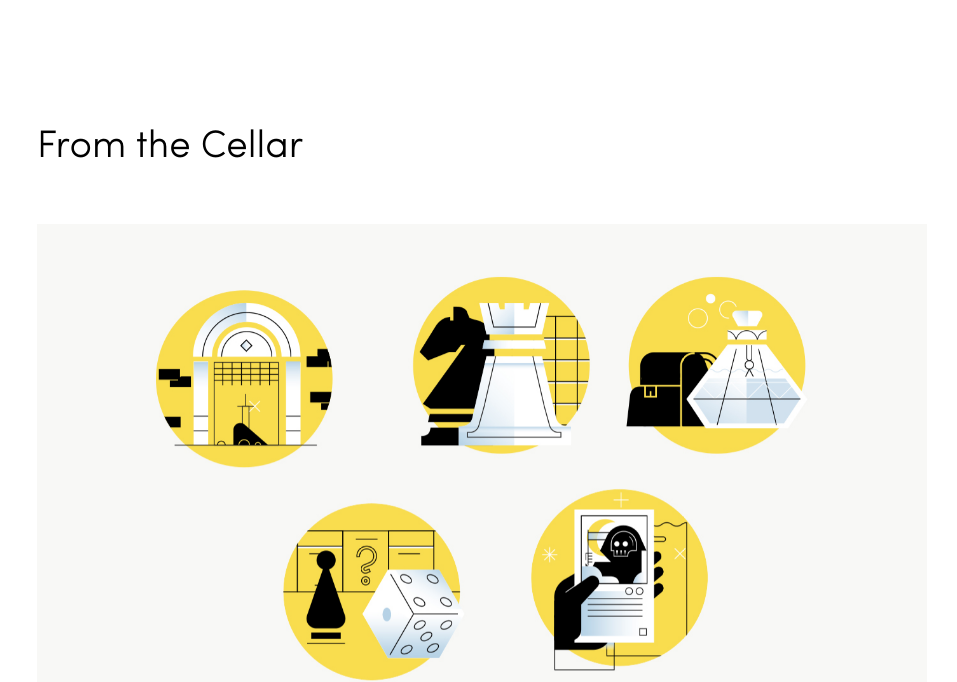
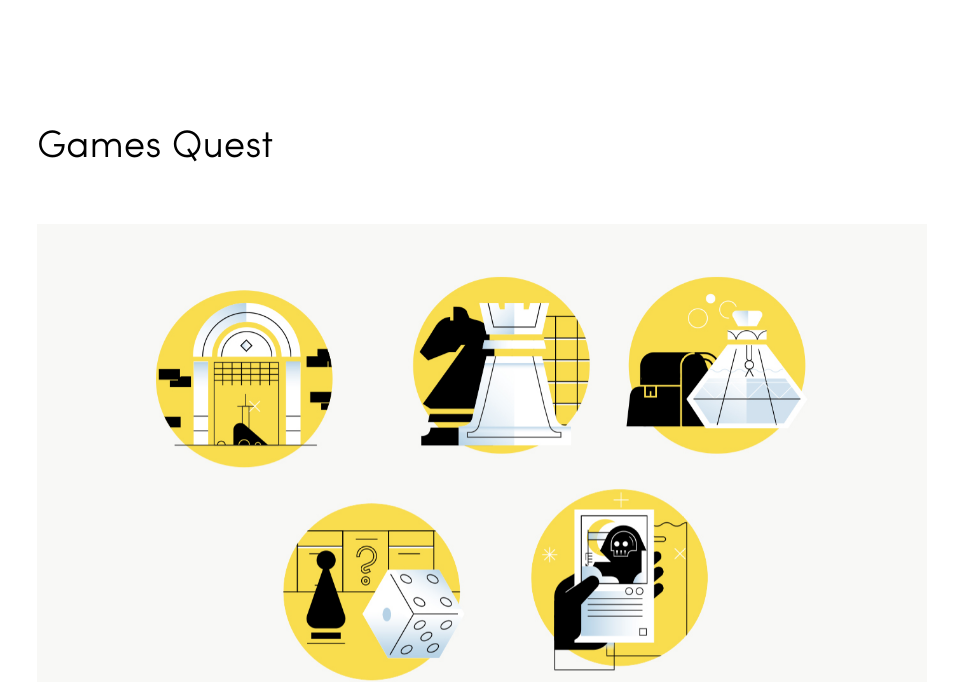
Before and after one commit to lewps/lsully, a website: page projects/games-quest.html in a window 1280 px wide. Shown: the part 127-809 px from the top of the page, without its empty margins (158-1115 px from the left). Drawn offline with Linux system fonts and the light colour scheme; a web font is replaced by a local one.

Commit message:
changes to all

```diff
--- a/projects/games-quest.html
+++ b/projects/games-quest.html
@@ -5,7 +5,7 @@
 	<meta charset="UTF-8">
 	<meta content="ie=edge" http-equiv="X-UA-Compatible">
 	<meta content="width=device-width, initial-scale=1" name="viewport">
-	<title>All About People</title>
+	<title>Games Quest</title>
 	<link href='../assets/css/style.css' id='style-css' media='all' rel='stylesheet'>
 	<script type='text/javascript'>
 	        /* <![CDATA[ */
@@ -71,7 +71,7 @@
 			<div class="hero">
 				<div class="project-header">
 					<div class="title-content">
-						<h1>From the Cellar</h1>
+						<h1>Games Quest</h1>
 					</div>
 				</div>
 			</div>
```
Also changed, not shown: about.html (+1 -1 lines), projects/from-the-cellar.html (+1 -1 lines), projects/trees-direct.html (+1 -1 lines), projects/web-agency.html (+1 -1 lines).
